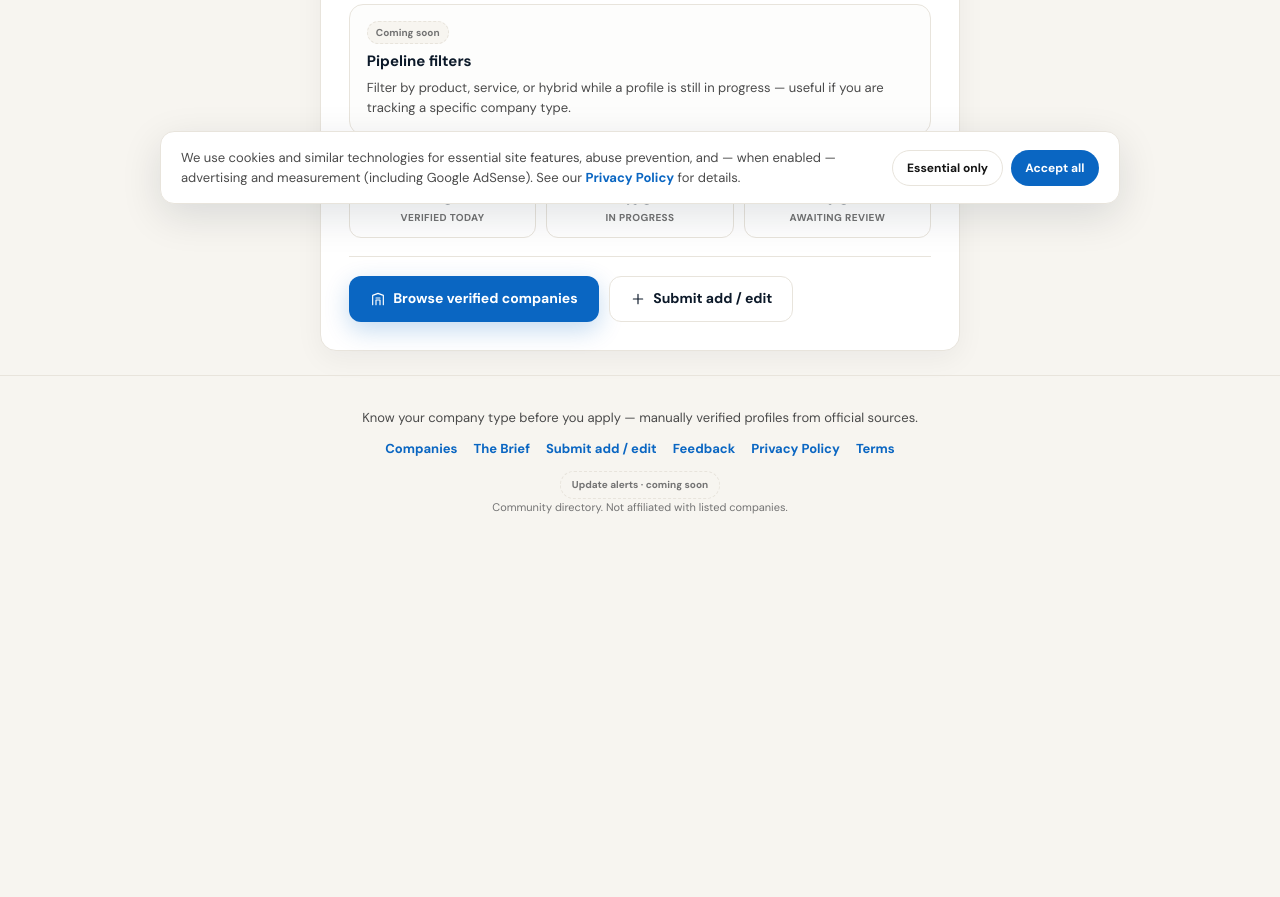
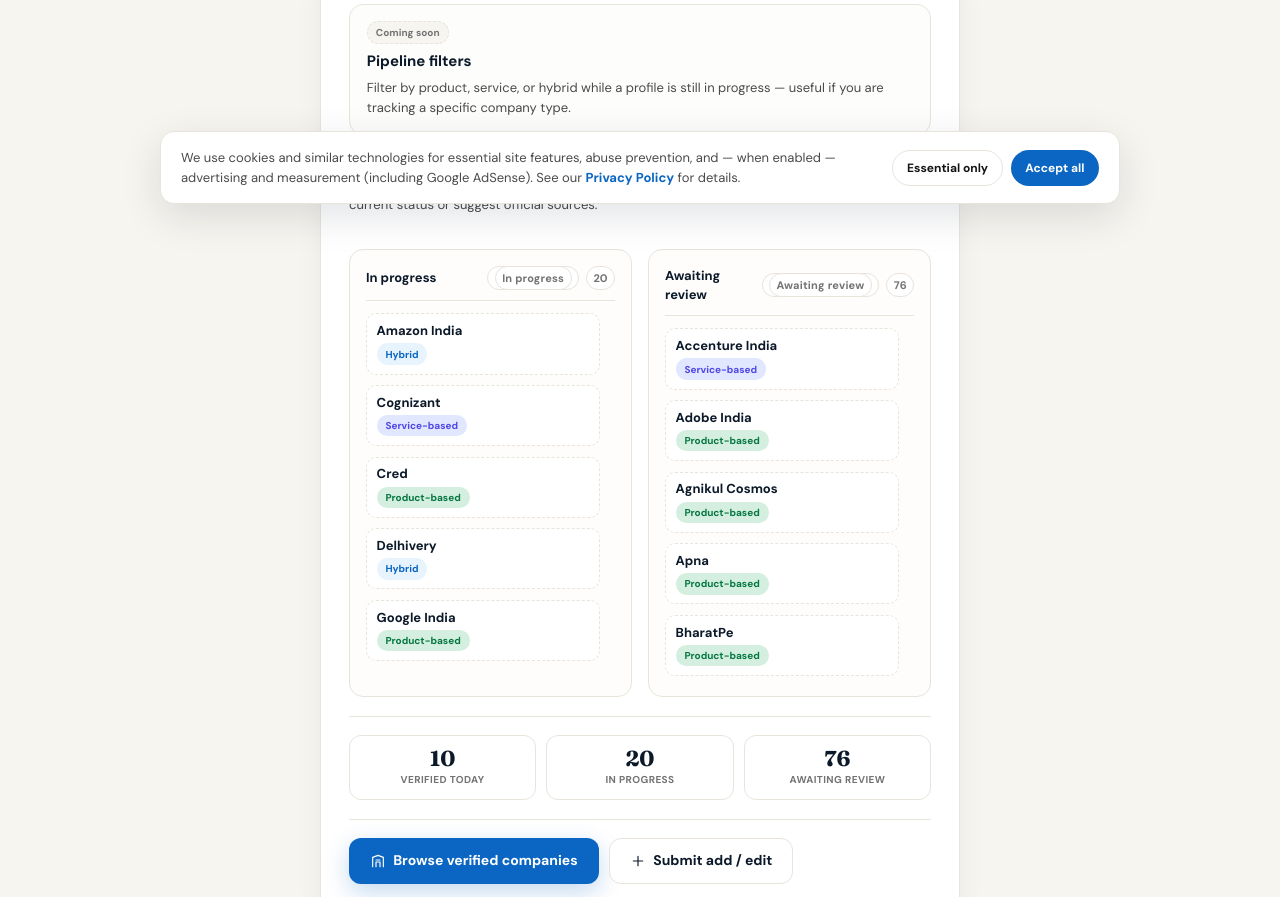
Before and after one commit to nuthanm/typewise, a Next.js app: page /coming-soon in a window 1280 px wide. Shown: the part 580-1477 px from the top of the page. Before the commit the page ends 1128 px from the top, so only its background shows below. Built offline with nearby package versions, Linux system fonts and the light colour scheme.

Commit message:
feat: add PipelineQueue component to display companies in review queue

```diff
--- a/app/coming-soon/page.tsx
+++ b/app/coming-soon/page.tsx
@@ -1,6 +1,7 @@
 import Link from "next/link";
 import { AppShell } from "@/components/AppShell";
 import { FormPageHeader, FormPanel } from "@/components/FormLayout";
+import { PipelineQueue } from "@/components/PipelineQueue";
 import { CATALOG_PROGRESS } from "@/lib/companies";
 import { IconCompanies, IconSubmit } from "@/components/PortalIcons";
 
@@ -50,6 +51,8 @@
             ))}
           </ul>
 
+          <PipelineQueue />
+
           <div className="coming-soon-snapshot" aria-label="Current catalog snapshot">
             <div>
               <strong>{CATALOG_PROGRESS.verified}</strong>
--- a/app/styles/app.css
+++ b/app/styles/app.css
@@ -1413,6 +1413,12 @@
   color: var(--ink-faint);
 }
 
+.catalog-pipeline-column-meta {
+  display: inline-flex;
+  align-items: center;
+  gap: 0.45rem;
+}
+
 .catalog-pipeline-column > ul {
   list-style: none;
   margin: 0;
@@ -1473,6 +1479,71 @@
 
 .catalog-pipeline-action:hover {
   background: color-mix(in srgb, var(--profit) 12%, var(--white));
+}
+
+.catalog-pipeline-name-grid {
+  list-style: none;
+  margin: 0;
+  padding: 0;
+  display: grid;
+  gap: 0.45rem;
+  grid-template-columns: repeat(auto-fill, minmax(132px, 1fr));
+  max-height: 22rem;
+  overflow-y: auto;
+  padding-right: 0.15rem;
+  scrollbar-gutter: stable;
+}
+
+.catalog-pipeline-name-chip {
+  display: grid;
+  gap: 0.25rem;
+  height: 100%;
+  padding: 0.55rem 0.6rem;
+  border-radius: 10px;
+  border: 1px dashed var(--cream-2);
+  background: var(--white);
+  text-decoration: none;
+  color: inherit;
+  transition: border-color 0.15s, background 0.15s;
+}
+
+.catalog-pipeline-name-chip:hover {
+  border-color: var(--profit);
+  background: color-mix(in srgb, var(--profit) 6%, var(--white));
+}
+
+.catalog-pipeline-name-chip-label {
+  font-size: 13px;
+  font-weight: 800;
+  line-height: 1.25;
+  color: var(--navy);
+}
+
+.catalog-pipeline-name-chip .tag {
+  width: fit-content;
+  font-size: 9px;
+  padding: 0.12rem 0.35rem;
+}
+
+.coming-soon-queue {
+  display: grid;
+  gap: 0.85rem;
+  padding-top: 0.35rem;
+  border-top: 1px solid var(--cream-2);
+}
+
+.coming-soon-queue-head h2 {
+  margin: 0 0 0.35rem;
+  font-family: var(--font-fraunces), Georgia, serif;
+  font-size: 1.15rem;
+  color: var(--navy);
+}
+
+.coming-soon-queue-head p {
+  margin: 0;
+  font-size: 13px;
+  line-height: 1.55;
+  color: var(--ink-soft);
 }
 
 .catalog-progress-foot {
--- /dev/null
+++ b/components/PipelineQueue.tsx
@@ -0,0 +1,83 @@
+import Link from "next/link";
+import {
+  CATEGORY_LABELS,
+  PIPELINE_IN_PROGRESS,
+  PIPELINE_UNVERIFIED,
+  type PipelineItem,
+  type VerificationStatus,
+} from "@/lib/companies";
+import { VerificationStatusTag } from "@/components/VerificationStatusTag";
+
+function categoryClass(category: PipelineItem["category"]) {
+  if (category === "product") return "tag product";
+  if (category === "service") return "tag service";
+  if (category === "hybrid") return "tag hybrid";
+  return "tag";
+}
+
+function PipelineColumn({
+  title,
+  status,
+  items,
+}: {
+  title: string;
+  status: VerificationStatus;
+  items: PipelineItem[];
+}) {
+  const sorted = [...items].sort((a, b) => a.name.localeCompare(b.name));
+
+  return (
+    <div className="catalog-pipeline-column">
+      <div className="catalog-pipeline-column-head">
+        <h3>{title}</h3>
+        <div className="catalog-pipeline-column-meta">
+          <VerificationStatusTag status={status} size="sm" />
+          <span aria-label={`${sorted.length} companies`}>{sorted.length}</span>
+        </div>
+      </div>
+      <ul className="catalog-pipeline-name-grid">
+        {sorted.map((item) => (
+          <li key={item.slug}>
+            <Link href={`/companies/${item.slug}`} className="catalog-pipeline-name-chip">
+              <span className="catalog-pipeline-name-chip-label">{item.name}</span>
+              {item.category && item.category !== "unknown" && (
+                <span className={categoryClass(item.category)}>
+                  {CATEGORY_LABELS[item.category]}
+                </span>
+              )}
+            </Link>
+          </li>
+        ))}
+      </ul>
+    </div>
+  );
+}
+
+export function PipelineQueue() {
+  const total = PIPELINE_IN_PROGRESS.length + PIPELINE_UNVERIFIED.length;
+  if (total === 0) return null;
+
+  return (
+    <section className="coming-soon-queue" aria-labelledby="coming-soon-queue-title">
+      <div className="coming-soon-queue-head">
+        <h2 id="coming-soon-queue-title">Names in the review queue</h2>
+        <p>
+          {total} companies we are tracking before they become verified profiles. Click a name to
+          see its current status or suggest official sources.
+        </p>
+      </div>
+      <div className="catalog-pipeline-layout">
+        <PipelineColumn
+          title="In progress"
+          status="in_progress"
+          items={PIPELINE_IN_PROGRESS}
+        />
+        <PipelineColumn
+          title="Awaiting review"
+          status="unverified"
+          items={PIPELINE_UNVERIFIED}
+        />
+      </div>
+    </section>
+  );
+}
```
Also changed, not shown: 1 other file (tests, documents, lock files or other folders).
